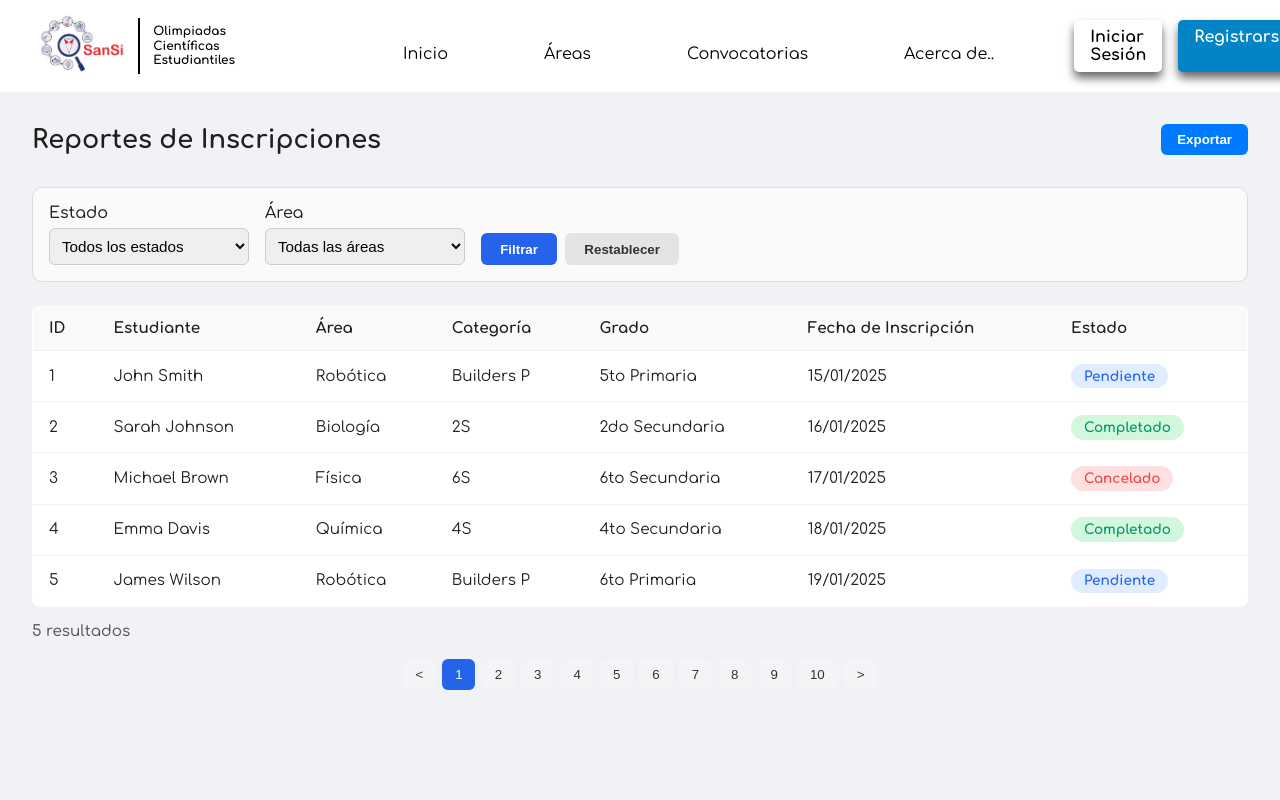
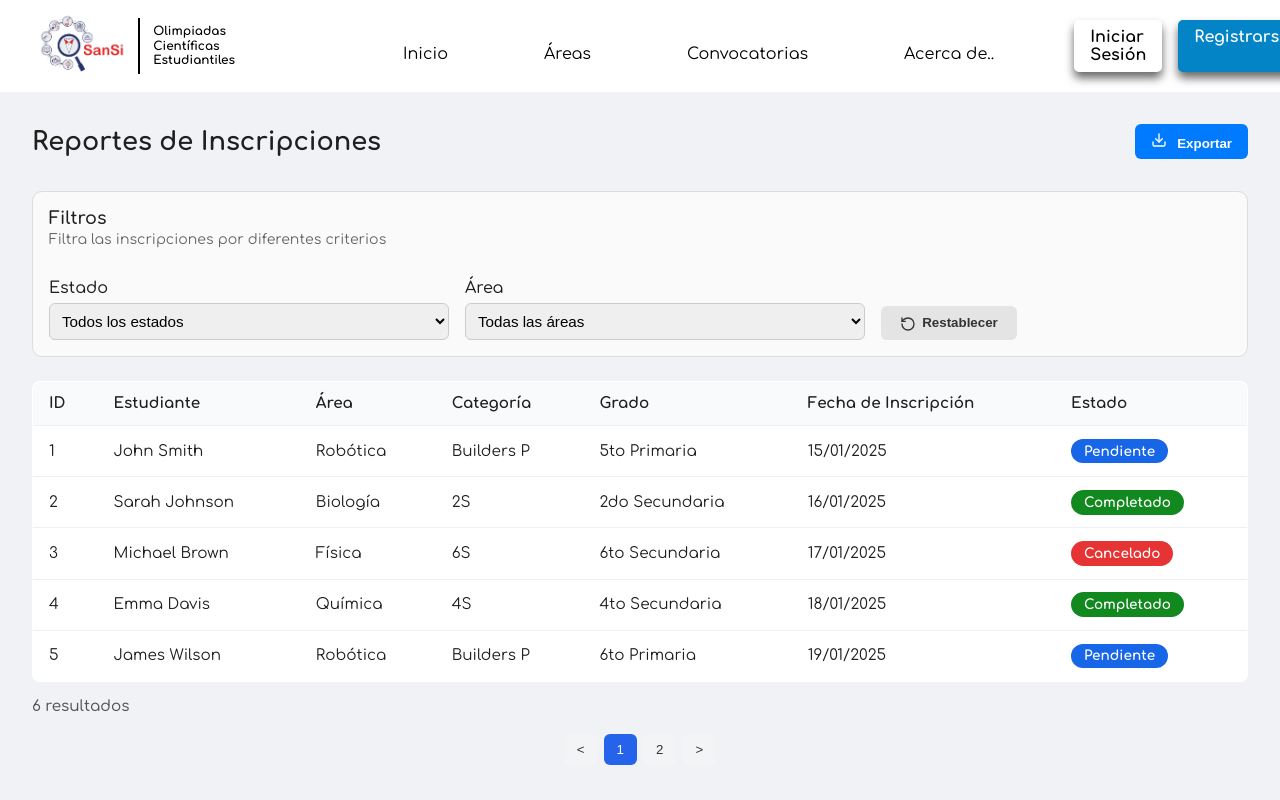
Before and after one commit to MauryQV/o-sansi-olympiad-registry, a React (Vite) app in the folder frontend/: page /reportes in a window 1280 px wide. Shown: the top 800 px of the page. Built offline with nearby package versions, Linux system fonts and the light colour scheme.

Commit message:
modulo de reportes del administrador

```diff
--- a/frontend/package.json
+++ b/frontend/package.json
@@ -11,8 +11,12 @@
   },
   "dependencies": {
     "@emailjs/browser": "^4.4.1",
+    "@react-pdf/renderer": "^4.3.0",
     "axios": "^1.8.4",
     "bootstrap": "^5.3.3",
+    "html2pdf.js": "^0.10.3",
+    "jspdf": "^3.0.1",
+    "jspdf-autotable": "^5.0.2",
     "lucide": "^0.486.0",
     "lucide-react": "^0.486.0",
     "react": "^19.1.0",
--- a/frontend/src/components/Reportes.jsx
+++ b/frontend/src/components/Reportes.jsx
@@ -1,20 +1,42 @@
-import React, { useState } from 'react';
-import '../styles/Reportes.css';
+import React, { useState, useEffect } from 'react';
+import jsPDF from 'jspdf';
+import 'jspdf-autotable'; // Asegúrate de haber instalado esto
+import '../styles/Reportes.css'; // Tus estilos personalizados
+import { Download, RotateCcw } from 'lucide-react';
+
+
 
 const Reportes = () => {
   const [estadoFiltro, setEstadoFiltro] = useState('');
   const [areaFiltro, setAreaFiltro] = useState('');
+  const [inscripciones, setInscripciones] = useState([]);
+  const [areas, setAreas] = useState([]);
+  const [currentPage, setCurrentPage] = useState(1);
+  const itemsPerPage = 5;
 
-  const inscripciones = [
+  // Simulación de carga de datos (reemplazar por fetch si es desde backend)
+  useEffect(() => {
+    const mockInscripciones = [
       { id: 1, estudiante: 'John Smith', area: 'Robótica', categoria: 'Builders P', grado: '5to Primaria', fecha: '15/01/2025', estado: 'Pendiente' },
       { id: 2, estudiante: 'Sarah Johnson', area: 'Biología', categoria: '2S', grado: '2do Secundaria', fecha: '16/01/2025', estado: 'Completado' },
       { id: 3, estudiante: 'Michael Brown', area: 'Física', categoria: '6S', grado: '6to Secundaria', fecha: '17/01/2025', estado: 'Cancelado' },
       { id: 4, estudiante: 'Emma Davis', area: 'Química', categoria: '4S', grado: '4to Secundaria', fecha: '18/01/2025', estado: 'Completado' },
       { id: 5, estudiante: 'James Wilson', area: 'Robótica', categoria: 'Builders P', grado: '6to Primaria', fecha: '19/01/2025', estado: 'Pendiente' },
+      { id: 6, estudiante: 'Ana Torres', area: 'Física', categoria: '3S', grado: '3ro Secundaria', fecha: '20/01/2025', estado: 'Completado' },
     ];
 
+    const mockAreas = [
+      { id: 1, nombre: 'Robótica' },
+      { id: 2, nombre: 'Biología' },
+      { id: 3, nombre: 'Física' },
+      { id: 4, nombre: 'Química' }
+    ];
+
+    setInscripciones(mockInscripciones);
+    setAreas(mockAreas);
+  }, []);
+
   const estados = ['Pendiente', 'Completado', 'Cancelado'];
-  const areas = ['Robótica', 'Biología', 'Física', 'Química'];
 
   const filtrar = () => {
     return inscripciones.filter(i =>
@@ -23,19 +45,81 @@ const Reportes = () => {
     );
   };
 
+  useEffect(() => {
+    setCurrentPage(1); // Reiniciar a página 1 al cambiar filtros
+  }, [estadoFiltro, areaFiltro]);
+
   const limpiar = () => {
     setEstadoFiltro('');
     setAreaFiltro('');
   };
 
+  const exportarPDF = () => {
+    try {
+      const doc = new jsPDF();
+      const fechaActual = new Date().toLocaleDateString('es-BO');
+      const nombreUsuario = 'Administrador General';
+
+      doc.setFontSize(18);
+      doc.text('Reporte de Inscripciones (Página actual)', 105, 20, { align: 'center' });
+
+      doc.setFontSize(10);
+      doc.text(`Generado por: ${nombreUsuario}`, 14, 30);
+      doc.text(`Fecha: ${fechaActual}`, 14, 36);
+
+      const datosFiltrados = filtrar();
+      const startIndex = (currentPage - 1) * itemsPerPage;
+      const endIndex = startIndex + itemsPerPage;
+      const datosPagina = datosFiltrados.slice(startIndex, endIndex);
+
+      const filas = datosPagina.map(i => [
+        i.id,
+        i.estudiante,
+        i.area,
+        i.categoria,
+        i.grado,
+        i.fecha,
+        i.estado
+      ]);
+
+      doc.autoTable({
+        startY: 45,
+        head: [['ID', 'Estudiante', 'Área', 'Categoría', 'Grado', 'Fecha', 'Estado']],
+        body: filas,
+        styles: { fontSize: 9 },
+        headStyles: { fillColor: [33, 150, 243] }
+      });
+
+      doc.save(`reporte_pagina_${currentPage}.pdf`);
+    } catch (error) {
+      console.error("❌ Error al exportar PDF:", error);
+      alert("Ocurrió un error al generar el PDF.");
+    }
+  };
+
+  const datosFiltrados = filtrar();
+  const totalPages = Math.ceil(datosFiltrados.length / itemsPerPage);
+  const startIndex = (currentPage - 1) * itemsPerPage;
+  const endIndex = startIndex + itemsPerPage;
+  const datosPagina = datosFiltrados.slice(startIndex, endIndex);
+
   return (
     <div className="reportes-minimal">
       <div className="reportes-minimal__header">
         <h2>Reportes de Inscripciones</h2>
-        <button className="reportes-minimal__btn-exportar">Exportar</button>
+        <button className="reportes-minimal__btn-exportar" onClick={exportarPDF}>
+          <Download size={16} style={{ marginRight: '6px' }} /> Exportar
+        </button>
       </div>
 
       <div className="reportes-minimal__filtros">
+      <div style={{ width: '100%' }}>
+      <h3 style={{ margin: 0, fontSize: '1.1rem', fontWeight: 600 }}>Filtros</h3>
+      <p style={{ margin: '4px 0 16px', fontSize: '0.88rem', color: '#666' }}>
+         Filtra las inscripciones por diferentes criterios
+      </p>
+     </div>
+
        <div className="reportes-minimal__filtro">
        <label>Estado</label>
        <select value={estadoFiltro} onChange={e => setEstadoFiltro(e.target.value)}>
@@ -47,14 +131,17 @@ const Reportes = () => {
         <label>Área</label>
         <select value={areaFiltro} onChange={e => setAreaFiltro(e.target.value)}>
         <option value="">Todas las áreas</option>
-            {areas.map(a => <option key={a}>{a}</option>)}
+         {areas.map(a => <option key={a.id}>{a.nombre}</option>)}
        </select>
         </div>
          <div className="reportes-minimal__acciones">
-          <button onClick={filtrar}>Filtrar</button>
-          <button onClick={limpiar} className="secundario">Restablecer</button>
+        <button onClick={limpiar} className="secundario">
+      <RotateCcw size={16} style={{ marginRight: '6px', verticalAlign: 'middle' }} />
+      Restablecer
+        </button>
         </div>
       </div>
+
 
       <table className="reportes-minimal__tabla">
         <thead>
@@ -69,7 +156,7 @@ const Reportes = () => {
           </tr>
         </thead>
         <tbody>
-          {filtrar().map(i => (
+          {datosPagina.map(i => (
             <tr key={i.id}>
               <td>{i.id}</td>
               <td>{i.estudiante}</td>
@@ -87,14 +174,20 @@ const Reportes = () => {
         </tbody>
       </table>
 
-      <p className="reportes-minimal__total">{filtrar().length} resultados</p>
+      <p className="reportes-minimal__total">{datosFiltrados.length} resultados</p>
 
       <div className="reportes-minimal__paginacion">
-        <button>&lt;</button>
-        {[1, 2, 3, 4, 5, 6, 7, 8, 9, 10].map(p => (
-          <button key={p} className={p === 1 ? 'activo' : ''}>{p}</button>
+        <button disabled={currentPage === 1} onClick={() => setCurrentPage(currentPage - 1)}>&lt;</button>
+        {Array.from({ length: totalPages }, (_, i) => (
+          <button
+            key={i + 1}
+            onClick={() => setCurrentPage(i + 1)}
+            className={currentPage === i + 1 ? 'activo' : ''}
+          >
+            {i + 1}
+          </button>
         ))}
-        <button>&gt;</button>
+        <button disabled={currentPage === totalPages} onClick={() => setCurrentPage(currentPage + 1)}>&gt;</button>
       </div>
     </div>
   );
--- a/frontend/src/styles/Reportes.css
+++ b/frontend/src/styles/Reportes.css
@@ -48,7 +48,7 @@
 .reportes-minimal__filtro {
   display: flex;
   flex-direction: column;
-  min-width: 200px;
+  min-width: 400px;
 }
 
 .reportes-minimal__filtro label {
@@ -115,18 +115,18 @@
 }
 
 .estado--pendiente {
-  background-color: #e0ecff;
-  color: #2563eb;
+  background-color: #1666e7;
+  color: #ffffff;
 }
 
 .estado--completado {
-  background-color: #d1f7dc;
-  color: #059669;
+  background-color: #02810fee;
+  color: #ffffff;
 }
 
 .estado--cancelado {
-  background-color: #ffe0e0;
-  color: #ef4444;
+  background-color: #e63333;
+  color: #ffffff;
 }
 
 .reportes-minimal__total {
```
Also changed, not shown: frontend/src/components/ReportePDF.jsx (added, +78 -0 lines), 1 other file (tests, documents, lock files or other folders). Lines whose indentation alone changed are shown as unchanged.
